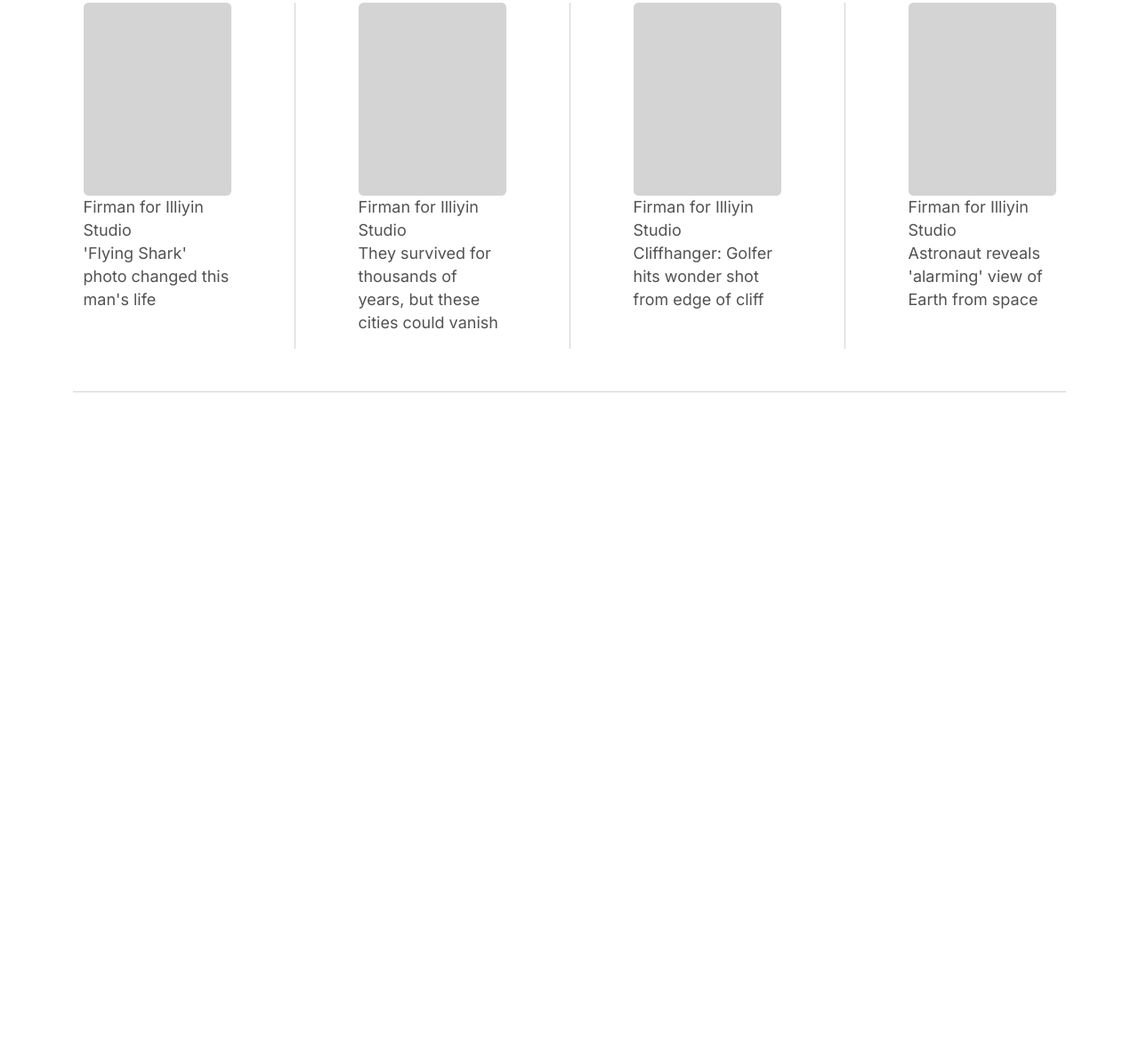
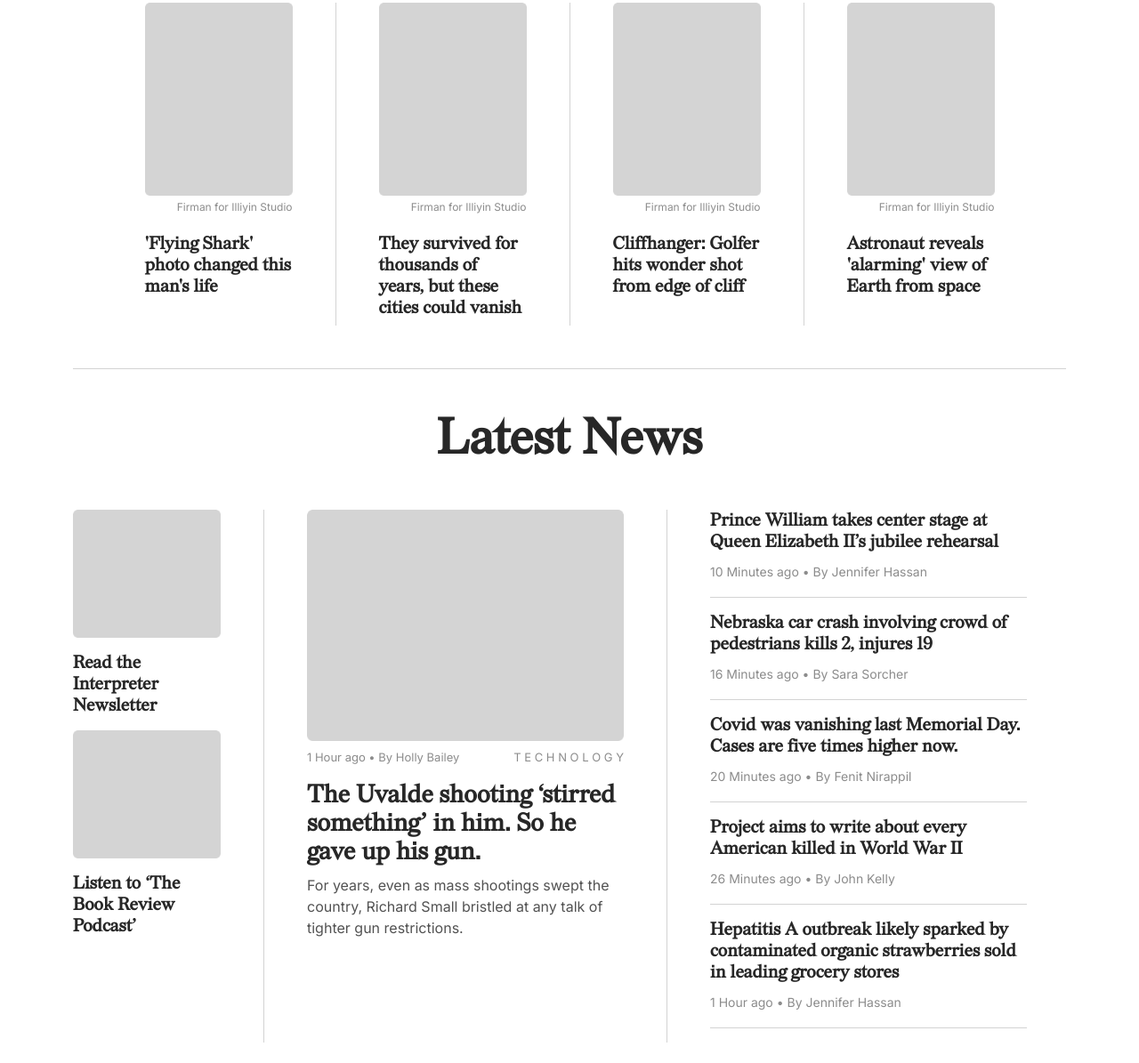
Before and after one commit to hostashish/assignment-illynews-portal, a plain HTML site: page index.html in a window 1280 px wide. Shown: the part 3803-4998 px from the top of the page at 89% size. Before the commit the page ends 4292 px from the top, so only its background shows below. Drawn offline with nearby package versions, Linux system fonts and the light colour scheme.

Commit message:
code update

```diff
--- a/assets/css/style.css
+++ b/assets/css/style.css
@@ -245,3 +245,88 @@ div#carouselExampleIndicatorsTwo {
   height:auto;
   background: #EBE9EA;
 }
+
+.img-fluid.cibb-img {
+  width:100%;
+  height:auto;
+}
+
+p.cibb-small-text.small {
+  font-family: 'Inter';
+  font-weight: 400;
+  font-size: 12px;
+  color: #8C8C8C;
+  text-align: right;
+}
+
+h5.cibb-heading {
+  font-family: 'Redaction-Regular';
+  font-style: normal;
+  font-weight: 700;
+  font-size: 20px;
+  line-height: 120%;
+  color: #272727;
+}
+
+h2.latest-news-main-title.text-center.my-5 {
+  font-family: 'Redaction-Regular';
+  font-style: normal;
+  font-weight: 700;
+  font-size: 56px;
+  line-height: 110%;
+  color: #272727;
+}
+
+h6.news-latest-first-col-heading {
+  font-family: 'Redaction-Regular';
+  font-style: normal;
+  font-weight: 700;
+  font-size: 20px;
+  line-height: 120%;
+  color: #272727;
+}
+
+small.latest-news-date-author, small.latest-news-tags-text {
+  font-family: 'Inter';
+  font-style: normal;
+  font-weight: 400;
+  font-size: 13px;
+  line-height: 160%;
+  color: #8C8C8C;
+}
+
+h3.card-title.latest-news-card-title {
+  font-family: 'Redaction-Regular';
+  font-style: normal;
+  font-weight: 700;
+  font-size: 28px;
+  line-height: 115%;
+  color: #272727;
+}
+
+p.card-text.latest-news-card-text {
+  font-family: 'Inter';
+  font-style: normal;
+  font-weight: 400;
+  font-size: 16px;
+  line-height: 150%;
+  color: #525252;
+}
+
+h6.latest-mews-third-col-heading {
+  font-family: 'Redaction-Regular';
+  font-style: normal;
+  font-weight: 700;
+  font-size: 20px;
+  line-height: 120%;
+  color: #272727;
+}
+
+label.latest-news-third-col-date-author {
+  font-family: 'Inter';
+  font-style: normal;
+  font-weight: 400;
+  font-size: 14px;
+  line-height: 160%;
+  color: #8C8C8C;
+}
--- a/index.html
+++ b/index.html
@@ -402,42 +402,104 @@
             </div>
           </div>
         </div>
+
         <hr class="my-5">
-        <div class="row d-flex justify-content-around my-5">
+        <!-- Current Issue Bottom Block. Note: short class (cibb) -->
+        <div class="row d-flex justify-content-center my-5">
           <div class="col-md-2">
-            <img src="assets/images/Rectangle-8.png" class="img-fluid" alt=""/>
-            <span>Firman for Illiyin Studio</span>
-            <p>'Flying Shark' photo changed this man's life</p>
+            <img src="assets/images/Rectangle-8.png" class="img-fluid cibb-img" alt=""/>
+            <p class="cibb-small-text small">Firman for Illiyin Studio</p>
+            <h5 class="cibb-heading">'Flying Shark' photo changed this man's life</h5>
           </div>
           <div class="col-md-auto align-items-center mx-4">
             <div class="vr side-line p-0"></div>
           </div>
           <div class="col-md-2">
-            <img src="assets/images/Rectangle-8.png" class="img-fluid" alt=""/>
-            <span>Firman for Illiyin Studio</span>
-            <p>They survived for thousands of years, but these cities could vanish</p>
+            <img src="assets/images/Rectangle-8.png" class="img-fluid cibb-img" alt=""/>
+            <p class="cibb-small-text small">Firman for Illiyin Studio</p>
+            <h5 class="cibb-heading">They survived for thousands of years, but these cities could vanish</h5>
           </div>
           <div class="col-md-auto align-items-center mx-4">
             <div class="vr side-line p-0"></div>
           </div>
           <div class="col-md-2">
-            <img src="assets/images/Rectangle-8.png" class="img-fluid" alt=""/>
-            <span>Firman for Illiyin Studio</span>
-            <p>Cliffhanger: Golfer hits wonder shot from edge of cliff</p>
+            <img src="assets/images/Rectangle-8.png" class="img-fluid cibb-img" alt=""/>
+            <p class="cibb-small-text small">Firman for Illiyin Studio</p>
+            <h5 class="cibb-heading">Cliffhanger: Golfer hits wonder shot from edge of cliff</h5>
           </div>
           <div class="col-md-auto align-items-center mx-4">
             <div class="vr side-line p-0"></div>
           </div>
           <div class="col-md-2">
-            <img src="assets/images/Rectangle-8.png" class="img-fluid" alt=""/>
-            <span>Firman for Illiyin Studio</span>
-            <p>Astronaut reveals 'alarming' view of Earth from space</p>
+            <img src="assets/images/Rectangle-8.png" class="img-fluid cibb-img" alt=""/>
+            <p class="cibb-small-text small">Firman for Illiyin Studio</p>
+            <h5 class="cibb-heading">Astronaut reveals 'alarming' view of Earth from space</h5>
           </div>
         </div>
         <hr class="my-5">
       </div>
     </section>
 
+    <!-- Latest News Section -->
+    <section class="latest-news-section my-5">
+      <div class="container">
+        <h2 class="latest-news-main-title text-center my-5">Latest News</h2>
+        <div class="row">
+          <div class="col-md-2">
+            <div class="latest-news-first-col-div">
+              <div class="latest-first-col-div-item">
+                <img src="assets/images/Rectangle-10.png" class="img-fluid img-news-latest-first-col" alt="">
+                <h6 class="news-latest-first-col-heading my-3">Read the Interpreter Newsletter</h6>
+              </div>
+              <div class="latest-first-col-div-item">
+                <img src="assets/images/Rectangle-10.png" class="img-fluid img-news-latest-first-col" alt="">
+                <h6 class="news-latest-first-col-heading my-3">Listen to ‘The Book Review Podcast’</h6>
+              </div>
+            </div>
+          </div>
+          <div class="col-md-auto align-items-center mx-4">
+            <div class="vr side-line p-0"></div>
+          </div>
+          <div class="col-md-4">
+            <div class="card border-0">
+              <img src="assets/images/Rectangle-11.png" class="card-img-top img-news-latest-second-col" alt="...">
+              <div class="d-flex justify-content-between py-2">
+                <small class="latest-news-date-author">1 Hour ago • By Holly Bailey</small>
+                <small class="latest-news-tags-text">T E C H N O L O G Y</small>
+              </div>
+              <div class="card-body py-2 px-0">
+                <h3 class="card-title latest-news-card-title">The Uvalde shooting ‘stirred something’ in him. So he gave up his gun.</h3>
+                <p class="card-text latest-news-card-text">For years, even as mass shootings swept the country, Richard Small bristled at any talk of tighter gun restrictions.</p>
+              </div>
+            </div>
+          </div>
+          <div class="col-md-auto align-items-center mx-4">
+            <div class="vr side-line p-0"></div>
+          </div>
+          <div class="col-md-4">
+            <div class="latest-news-third-col-div">
+              <div class="latest-news-third-col-item">
+                <h6 class="latest-mews-third-col-heading">Prince William takes center stage at Queen Elizabeth II’s jubilee rehearsal</h6>
+                <label class="latest-news-third-col-date-author">10 Minutes ago • By Jennifer Hassan</label>
+                <hr class="my-3">
+                <h6 class="latest-mews-third-col-heading">Nebraska car crash involving crowd of pedestrians kills 2, injures 19</h6>
+                <label class="latest-news-third-col-date-author">16 Minutes ago • By Sara Sorcher</label>
+                <hr class="my-3">
+                <h6 class="latest-mews-third-col-heading">Covid was vanishing last Memorial Day. Cases are five times higher now.</h6>
+                <label class="latest-news-third-col-date-author">20 Minutes ago • By Fenit Nirappil</label>
+                <hr class="my-3">
+                <h6 class="latest-mews-third-col-heading">Project aims to write about every American killed in World War II</h6>
+                <label class="latest-news-third-col-date-author">26 Minutes ago • By John Kelly</label>
+                <hr class="my-3">
+                <h6 class="latest-mews-third-col-heading">Hepatitis A outbreak likely sparked by contaminated organic strawberries sold in leading grocery stores</h6>
+                <label class="latest-news-third-col-date-author">1 Hour ago • By Jennifer Hassan</label>
+                <hr class="my-3">
+              </div>
+            </div>
+          </div>
+        </div>
+      </div>
+    </section>
     <script src="https://cdn.jsdelivr.net/npm/bootstrap@5.2.2/dist/js/bootstrap.bundle.min.js" integrity="sha384-OERcA2EqjJCMA+/3y+gxIOqMEjwtxJY7qPCqsdltbNJuaOe923+mo//f6V8Qbsw3" crossorigin="anonymous"></script>
   </body>
 </html>
```
Also changed, not shown: assets/images/Rectangle-10.png (added), assets/images/Rectangle-11.png (added).
